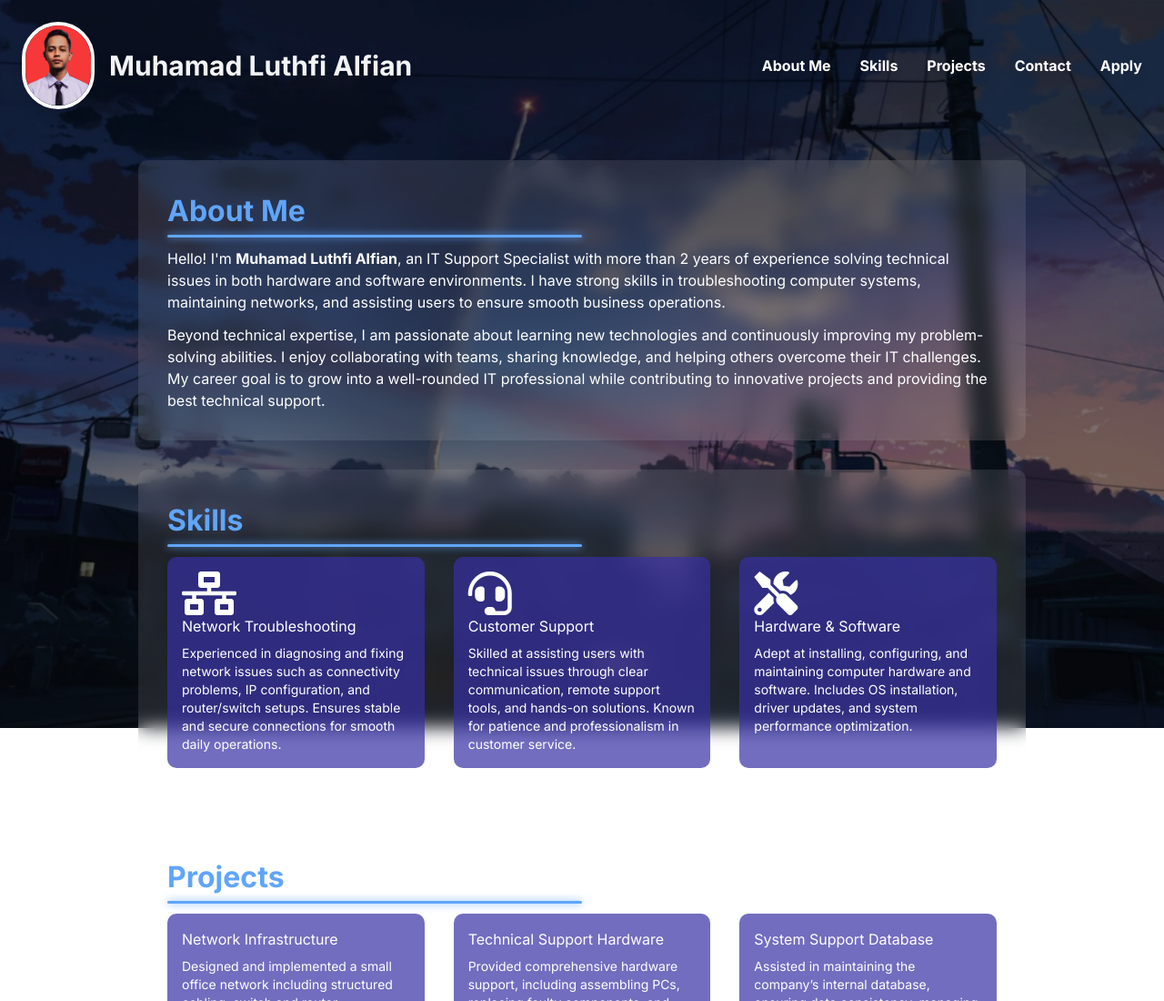
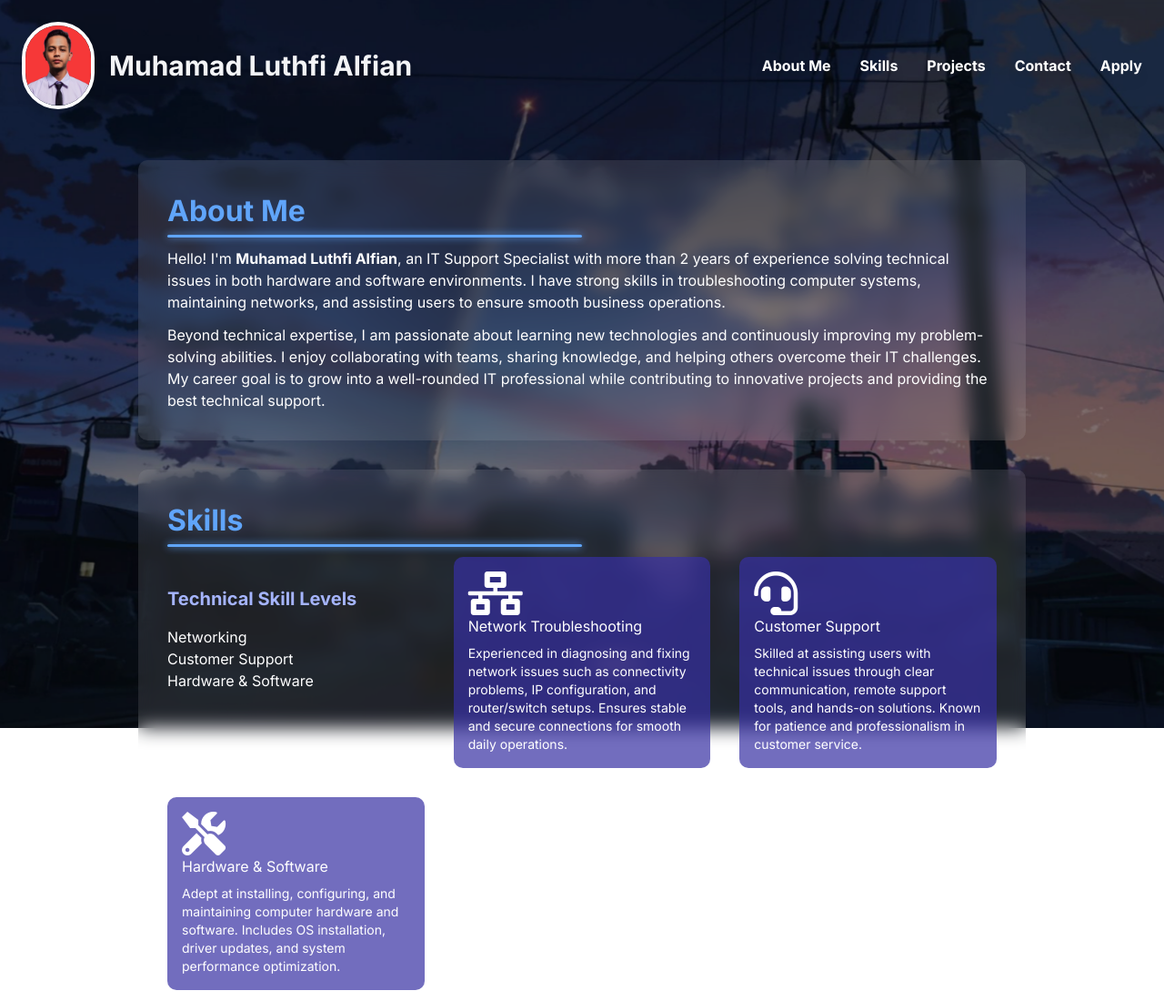
Before and after one commit to luthfialfian/Web-Portofolio, a plain HTML site: page index.html in a window 1280 px wide. Shown: the top 1100 px of the page at 91% size. Drawn offline with nearby package versions, Linux system fonts and the light colour scheme.

Commit message:
index.html

```diff
--- a/index.html
+++ b/index.html
@@ -67,6 +67,22 @@
     <section id="skills" class="section fade-slide-in">
       <h2 class="section-title">Skills</h2>
       <div class="grid grid-cols-1 sm:grid-cols-3 gap-8">
+        <div class="skills-progress mt-8">
+  <h3 class="text-xl font-semibold mb-4 text-indigo-300">Technical Skill Levels</h3>
+  <div class="progress-item">
+    <span>Networking</span>
+    <div class="progress-bar"><div data-value="85"></div></div>
+  </div>
+  <div class="progress-item">
+    <span>Customer Support</span>
+    <div class="progress-bar"><div data-value="90"></div></div>
+  </div>
+  <div class="progress-item">
+    <span>Hardware & Software</span>
+    <div class="progress-bar"><div data-value="80"></div></div>
+  </div>
+</div>
+
         <div class="skill-card">
           <i class="fas fa-network-wired fa-3x"></i>
           <h3>Network Troubleshooting</h3>
```
